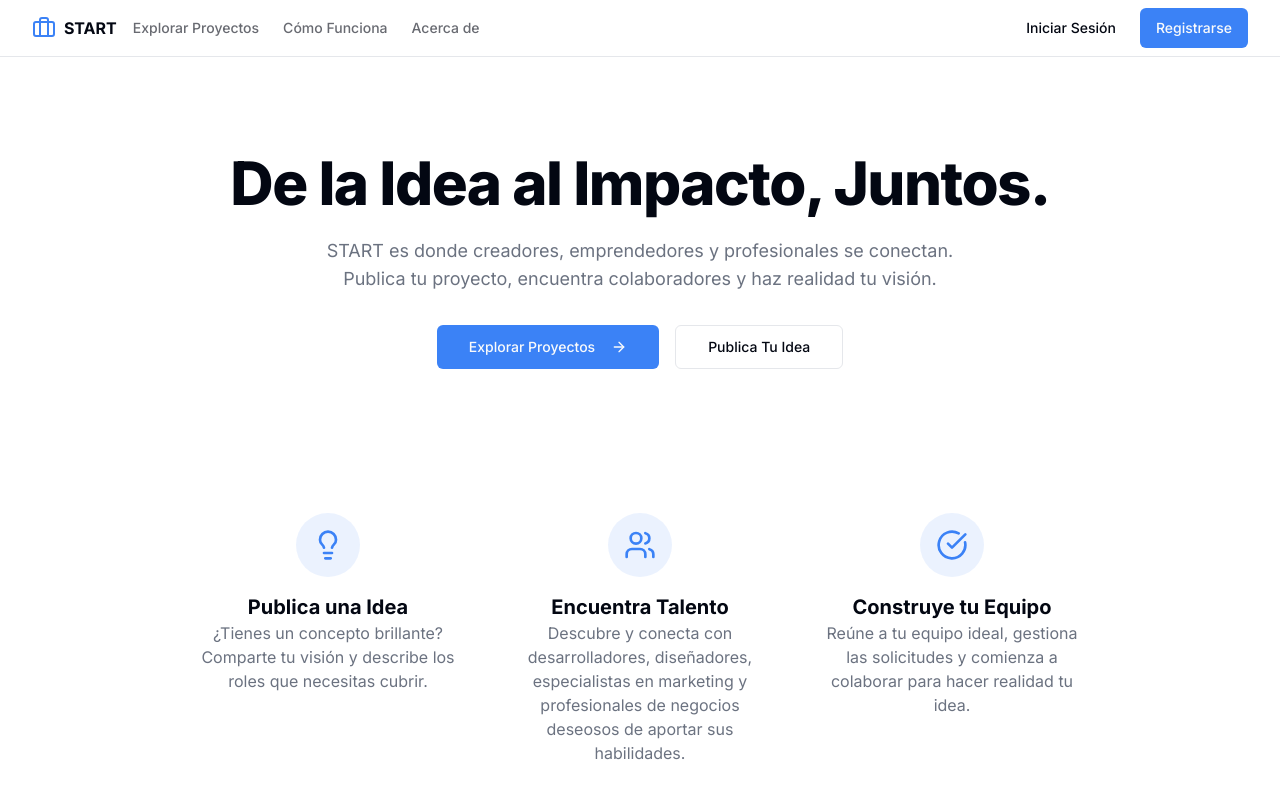
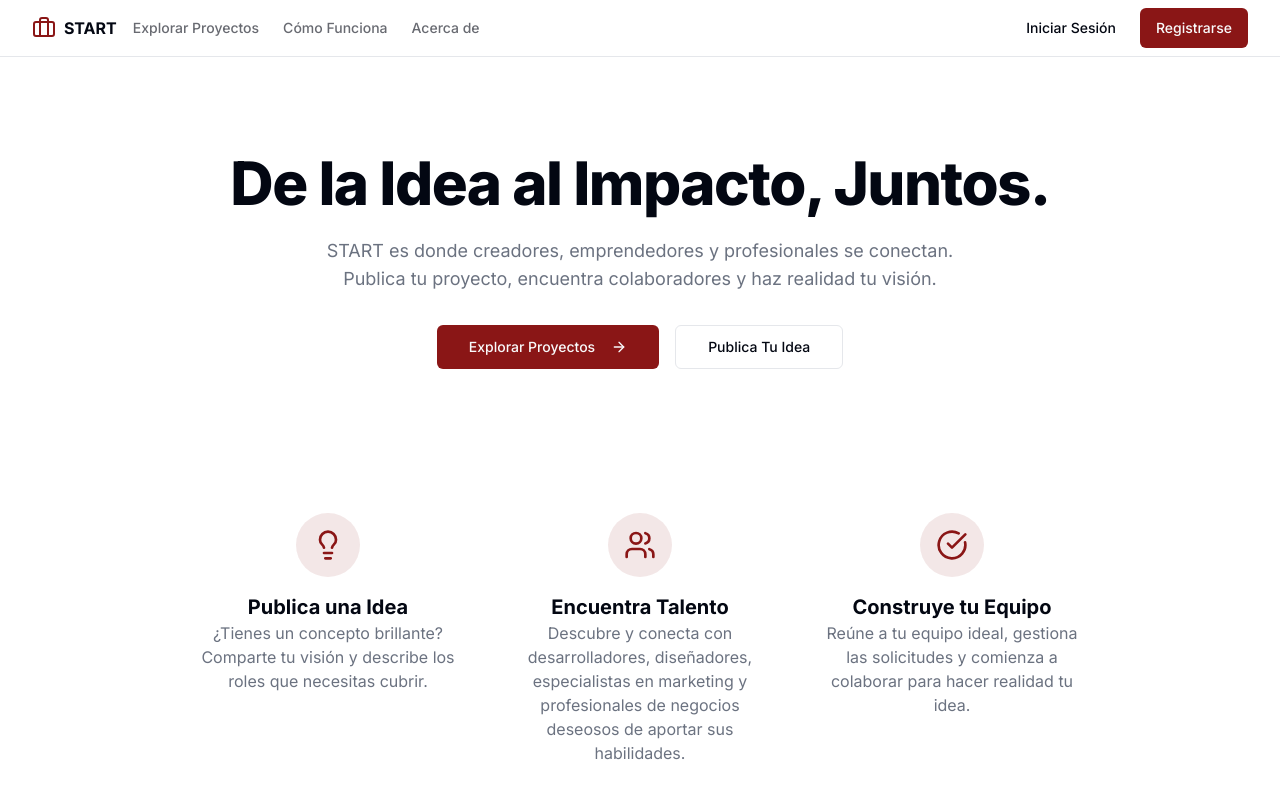
Before and after one commit to NicoAraya1902/start-ventures, a React (Vite) app: page / in a window 1280 px wide. Shown: the top 800 px of the page. Built offline with nearby package versions, Linux system fonts and the light colour scheme.

Commit message:
Refactor: Use Stanford red color scheme
Update the color scheme to use Stanford red instead of blue.

```diff
--- a/src/index.css
+++ b/src/index.css
@@ -11,7 +11,7 @@
     --card-foreground: 224 71.4% 4.1%;
     --popover: 0 0% 100%;
     --popover-foreground: 224 71.4% 4.1%;
-    --primary: 217.2 91.2% 59.8%;
+    --primary: 0 72.2% 31.4%;
     --primary-foreground: 210 20% 98%;
     --secondary: 220 14.3% 95.9%;
     --secondary-foreground: 220.9 39.3% 11%;
@@ -23,7 +23,7 @@
     --destructive-foreground: 210 20% 98%;
     --border: 220 13% 91%;
     --input: 220 13% 91%;
-    --ring: 217.2 91.2% 59.8%;
+    --ring: 0 72.2% 31.4%;
     --radius: 0.5rem;
   }
 
@@ -35,7 +35,7 @@
     --popover: 224 71.4% 4.1%;
     --popover-foreground: 210 20% 98%;
     --primary: 210 20% 98%;
-    --primary-foreground: 220.9 39.3% 11%;
+    --primary-foreground: 0 72.2% 21%;
     --secondary: 215 27.9% 16.9%;
     --secondary-foreground: 210 20% 98%;
     --muted: 215 27.9% 16.9%;
@@ -46,7 +46,7 @@
     --destructive-foreground: 210 20% 98%;
     --border: 215 27.9% 16.9%;
     --input: 215 27.9% 16.9%;
-    --ring: 216 12.2% 83.9%;
+    --ring: 0 12.2% 83.9%;
   }
 }
 
```
